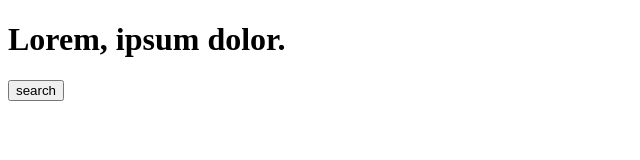
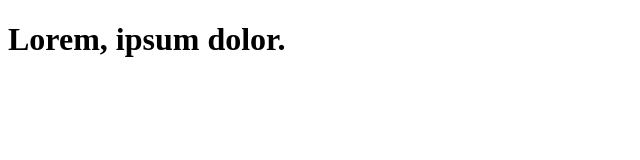
Before and after one commit to vs-sanjaykumar/foodmate, a plain HTML site: page pages/search.html in a window 1280 px wide. Shown: the whole page, without its empty margins (0-640 px from the left). Drawn offline with Linux system fonts and the light colour scheme.

Commit message:
Revert "search"
This reverts commit 56c03dddeced4c9af34173b7b8c79d429dc4446c.

```diff
--- a/pages/search.html
+++ b/pages/search.html
@@ -7,7 +7,6 @@
 </head>
 <body>
     <h1>Lorem, ipsum dolor.</h1>
-    <button>search</button>
 
 </body>
 </html>
```
